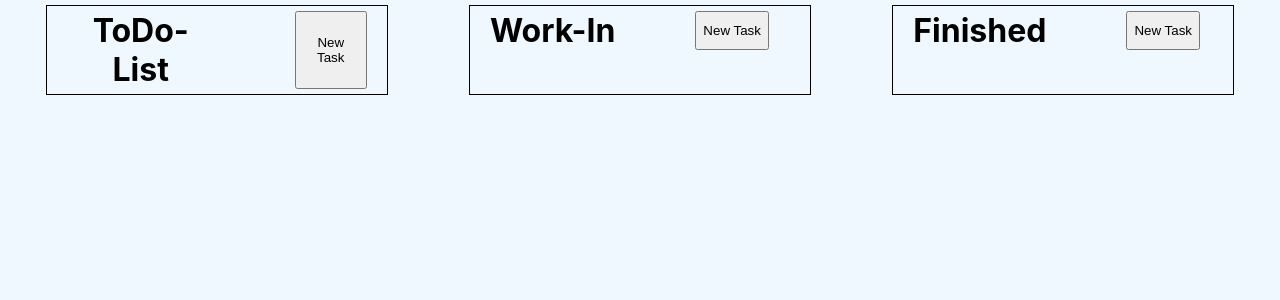
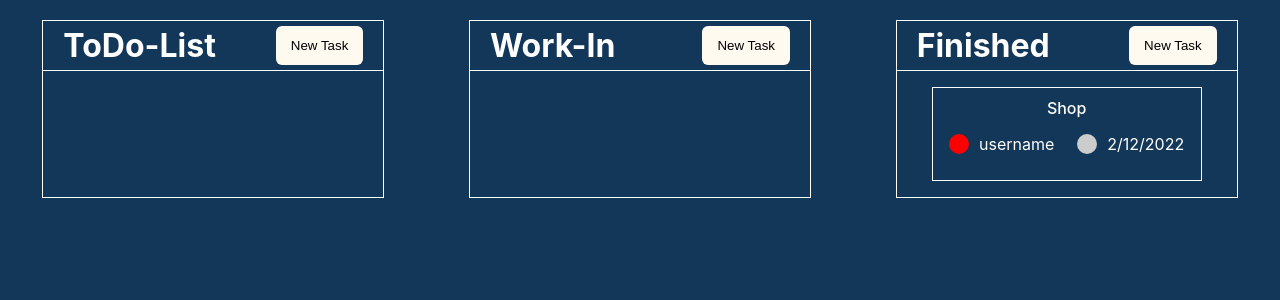
Before and after one commit to mitaliH22/ToDoList, a React (Create React App) app: page / in a window 1280 px wide. Shown: the top 300 px of the page. Built offline with nearby package versions, Linux system fonts and the light colour scheme.

Commit message:
todolist update

```diff
--- a/src/App.js
+++ b/src/App.js
@@ -2,13 +2,16 @@ import React from "react";
 import Cards from "./Components/Cards";
 import "./App.css";
 import "./App.scss";
+import {data} from "./helper/constants";
+
 
 export default function App () {
+
     return (
-      <div className="App">
-        <Cards text={"ToDo-List"} />
-        <Cards text={"Work-In"} />
-        <Cards text={"Finished"} />
-      </div>
+        <div className="App">
+          {data.map((item) => {
+            return <Cards item={item} key={item.id} />;
+          })}
+        </div>
     );
 }
--- a/src/App.scss
+++ b/src/App.scss
@@ -1,43 +1,43 @@
 body {
-    background-color: aliceblue;
-    color: rgb(0, 0, 0);
+    background-color: #123758;
+    color: white;
 }
 .App{
-    padding: 5px;
+    padding: 20px 0;
     display: flex;
     justify-content: space-around;
     text-align: center;
 }
-.display {
-    text-align: initial;
-    h1 {
-        color: rgb(0, 0, 0);
-        font-weight: 400;
-        text-transform: uppercase;
-    }
-    form{
-    .inputDisplay {
-        padding: 10px;
-    }
-    .addBtn,
-    .inputDisplay {
-        font-size: 16px;
-        font-weight: 700;
-    }
-    .addBtn {
-        padding: 10px 15px;
-        border: none;
-        background-color: #8080fb;
-        color: white;
-        transition: 0.5s;
-        &:hover {
-            cursor: pointer;
-            box-shadow: 0px 0 20px white;
-        }
-    }
-}
+// .display {
+//     text-align: initial;
+//     h1 {
+//         color: rgb(0, 0, 0);
+//         font-weight: 400;
+//         text-transform: uppercase;
+//     }
+//     form{
+//     .inputDisplay {
+//         padding: 10px;
+//     }
+//     .addBtn,
+//     .inputDisplay {
+//         font-size: 16px;
+//         font-weight: 700;
+//     }
+//     .addBtn {
+//         padding: 10px 15px;
+//         border: none;
+//         background-color: #8080fb;
+//         color: white;
+//         transition: 0.5s;
+//         &:hover {
+//             cursor: pointer;
+//             box-shadow: 0px 0 20px white;
+//         }
+//     }
+// }
 
-}
+// }
 
 .todoList {
     .list {
--- a/src/Components/Cards.jsx
+++ b/src/Components/Cards.jsx
@@ -2,27 +2,35 @@ import React,{useState} from 'react';
 import "./Cards.scss";
 import InputCard from './InputCard';
 import List from './List';
-
+import { items } from "./../helper/constants";
 function Card(props){
     const [display , setDisplay] = useState(false);
+    const [cards, setCards] = useState(items);
+
     const toggleCard = () => {
       setDisplay(!display)
     }
+
+    const setCardHandler = (data) =>{
+      setCards([...cards, data]);
+
+    }
+
 
     return (
       <div className="container">
         <div className="card-container">
           <div className="card-header">
-            <h1>{props.text}</h1>
-            <button onClick={toggleCard}>New Task</button>
+            <h1>{props.item.name}</h1>
+            <button onClick={toggleCard} className="newTask-btn">New Task</button>
           </div>
         </div>
         <div className="input-container">
-          {display && <InputCard toggleCard={toggleCard}/>}
+          {display && (
+            <InputCard toggleCard={toggleCard} setCards={setCardHandler} />
+          )}
         </div>
-        {/* <div>
-          <List />
-        </div> */}
+        <List cardName={props.item.name} cards={cards} />
       </div>
     );
 }
--- a/src/Components/Cards.scss
+++ b/src/Components/Cards.scss
@@ -1,48 +1,96 @@
-.container{
-    border: 1px solid black;
+$black-color: #000000;
+$white-color: white;
+$border-dark: 1px solid $white-color;
+
+@mixin display-content() {
+    display: flex;
+    justify-content: space-around;
+}
+
+@mixin button-design($padding, $background-color){
+    border: none;
+    border-radius: 6px;
+    padding: $padding;
+    background-color: $background-color;
+}
+
+.container {
+    border: $border-dark;
     display: flex;
     flex-direction: column;
     align-items: center;
-.card-container{
-    width:300px;
+    .card-container {
+        border-bottom: $border-dark;
+        width: 300px;
         padding: 5px 20px;
-    .card-header{
+        .card-header {
             display: flex;
-        gap: 80px;
-    h1{
+            justify-content: space-between;
+            h1 {
                 margin: 0;
+            }
+            .newTask-btn {
+                @include button-design(0px 15px , floralwhite);
             }
         }
     }
-.card-body-end{
+    .card-body-end {
         display: flex;
     }
 }
-.input-container{
+.input-container {
     display: flex;
-    .input-card{
-    margin: 25px;
-    padding: 5px;
-    border: 1px solid black;
-    .input-values{
+    .input-card {
+        width: 270px;
+        margin: 16px 0;
+        padding: 10px 5px;
+        border: $border-dark;
+        .input-values {
             display: flex;
             flex-direction: column;
             gap: 10px;
         }
-    .input-btn{
-        display: flex;
-        justify-content: space-around;
+        .input-btn {
+            @include display-content;
             margin-top: 10px;
+            button {
+                @include button-design(10px 20px, floralwhite);
             }
         }
-
     }
-ul{
+}
+.list-container {
+    width: 270px;
+    ul {
         list-style: none;
         padding: 0;
-.todo-card{
-    margin: 25px;
-    padding: 5px;
-    border: 1px solid black;
+        .todo-card {
+            padding: 10px 5px;
+            border: $border-dark;
+            .task-description{
+                margin: 0;
+                font-weight: 500;
+            }
+            .todo-card-data {
+                @include display-content;
+
+                span{
+                    display: flex;
+                    align-items: center;
+                    gap: 10px;
+                }
+                .avatar , .date{
+                    border-radius: 50%;
+                    height: 20px;
+                    width: 20px;
+                }
+                .avatar{
+                    background-color: red;
+                }
+                .date{
+                    background-color: #ccc;
                 }
             }
+        }
+    }
+}
--- a/src/Components/InputCard.jsx
+++ b/src/Components/InputCard.jsx
@@ -1,34 +1,37 @@
 import React,{ useState} from 'react';
 
 function InputCard(props){
-   const [visible , setVisible] = useState(false);
+  const [task, setTask] = useState("");
+  const [category, setCategory] = useState("Work-In");
 
-  // const newTask = () => {
-  //     setVisible(true);
-  //     props.toggleCard();
-  // }
-  const [task, setTask] = useState();
+  const selectTask = (e) => {
+     setTask(e.target.value);
+  }
+  const selectCategory = (e) =>{
+    setCategory(e.target.value);
+  }
 
-  const addTask = () => {
 
+  const addTask =()=>{
+    props.setCards({ text: task, taskType: category });
+    setTask("");
+    setCategory("Work-In");
   }
+
   return (
     <>
       <div className="input-card">
         <div className="input-values">
-          <input
-            type="text"
-            value={task}
-            onChange={(e) => setVisible(e.target.value)}
-          />
-          <select name="category" id="">
+          <input type="text" value={task} onChange={selectTask} />
+          <select name="category" id="" onChange={selectCategory}>
+            <option value="select">--Select--</option>
             <option value="ToDo-List">ToDo-List</option>
             <option value="Work-In">Work-In</option>
             <option value="Finished">Finished</option>
           </select>
         </div>
         <div className="input-btn">
-          <button>Add</button>
+          <button onClick={addTask}>Add</button>
           <button onClick={props.toggleCard}>Cancel</button>
         </div>
       </div>
--- a/src/Components/List.js
+++ b/src/Components/List.js
@@ -1,47 +1,34 @@
-import React from 'react';
+import React from "react";
 
-function List(){
+function List(props) {
+  var today = new Date(),
+  date = today.getDate() + "/" + (today.getMonth()+1) + "/" + today.getFullYear();
+
   return (
-    <ul>
-      <li className="todo-card">
-        <p>username</p>
-      </li>
-    </ul>
+    <div className="list-container">
+      <ul>
+        {props.cards
+          .filter((item) => item.taskType === props.cardName)
+          .map((task, i) => {
+            return (
+              <li className="todo-card" key={i}>
+                <p className="task-description">{task.text}</p>
+                <div className="todo-card-data">
+                  <span>
+                    <div className="avatar"></div>
+                    <p>username</p>
+                  </span>
+                  <span>
+                    <div className="date"></div>
+                    <p>{date}</p>
+                  </span>
+                </div>
+              </li>
+            );
+          })}
+      </ul>
+    </div>
   );
 }
 
-// class List extends Component {
-//   deleteItem(i){
-//     this.props.deleteItem(i);
-//   }
-
-
-//     render() {
-//         return (
-//           <div className="todoList">
-//             <ul className="list">
-//               {this.props.value.map((item, i) => (
-//                 <li key={i}>
-//                   <p>{item}</p>
-//                   <div className="btn-group">
-//                     {/* <button className="editBtn">
-//                       <i class="bi bi-pencil-square"></i>
-//                     </button> */}
-//                     <button
-//                       className="delBtn"
-//                       onClick={() => this.deleteItem(i)}
-//                       label="del"
-//                     >
-//                       <i className="bi bi-trash"></i>
-//                     </button>
-//                   </div>
-//                 </li>
-//               ))}
-//             </ul>
-
-//           </div>
-//         );
-//     }
-// }
-
-export default List
+export default List;
--- /dev/null
+++ b/src/helper/constants.js
@@ -0,0 +1,20 @@
+const data = [
+  {
+    name: "ToDo-List",
+    id: 101,
+  },
+  {
+    name: "Work-In",
+    id: 102,
+  },
+  {
+    name: "Finished",
+    id: 103,
+  },
+];
+
+const items = [
+  { text: "Shop", taskType: "Finished" },
+];
+
+export {data, items};
```
Also changed, not shown: src/profile.png (added). Lines whose indentation alone changed are shown as unchanged.
